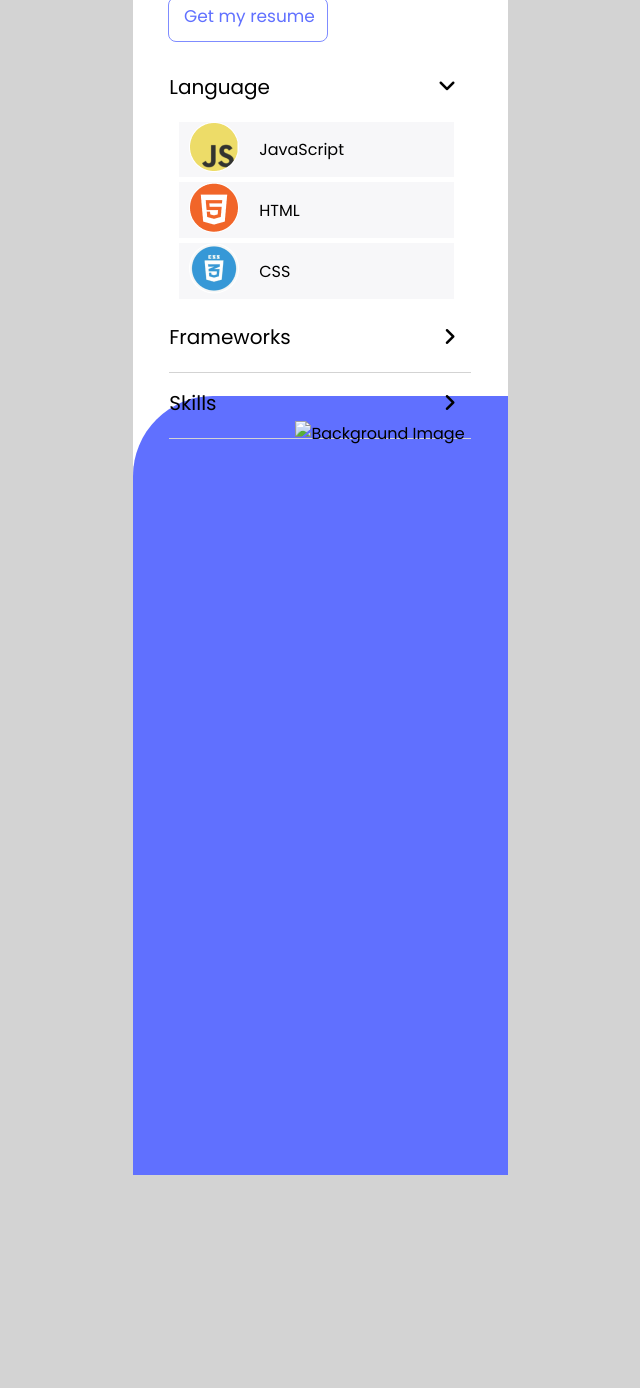
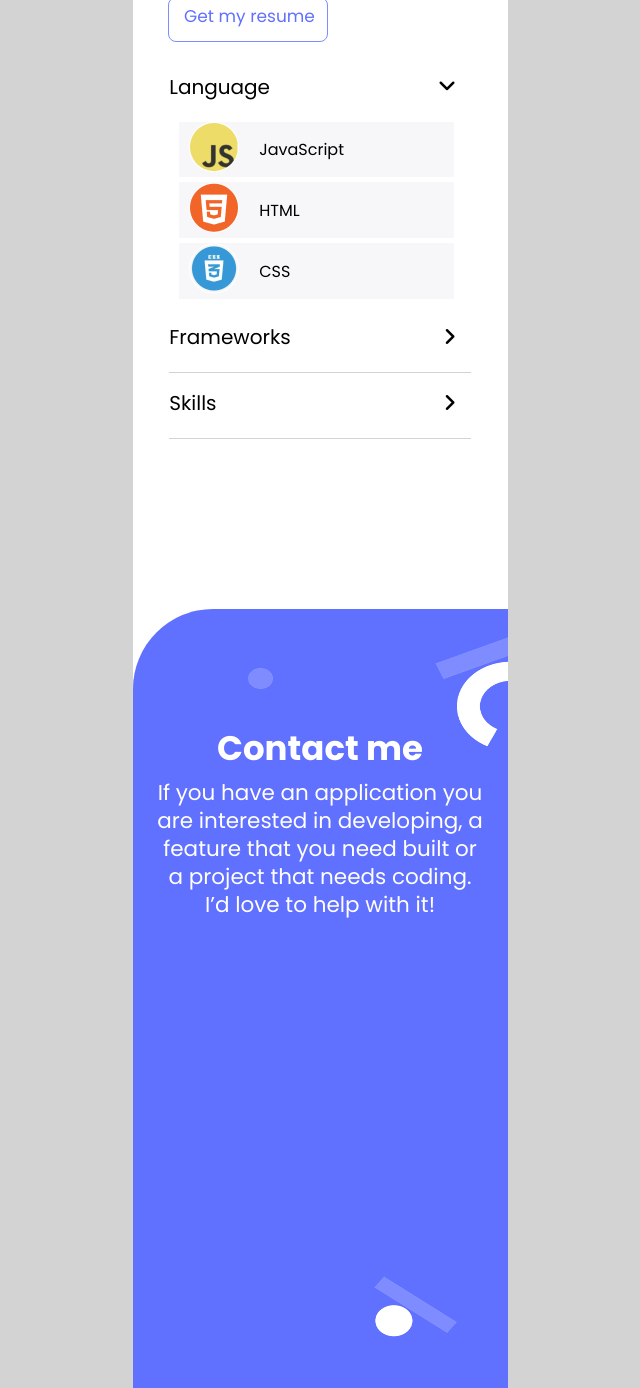
Before and after one commit to mhnazary/Finish_Mobile_version, a website: page index.html in a window 1280 px wide. Shown: the part 3753-5141 px from the top of the page, without its empty margins (320-960 px from the left). Before the commit the page ends 4928 px from the top, so only its background shows below. Drawn offline with Linux system fonts and the light colour scheme.

Commit message:
Added some changes to style.css file.

```diff
--- a/index.html
+++ b/index.html
@@ -365,7 +365,7 @@
 
     <!-- Start contact form part -->
     <div class="contact-form">
-         <img class="formbg" src="images/contact form shapes-mobile@2x.png" alt="Background Image">
+         <img class="formbg" src="contact form shapes-mobile@2x.png" alt="Background Image">
             <div class="form-header">
                 <div class="form-header__title">
                     <h4>Contact me</h4>
--- a/style.css
+++ b/style.css
@@ -343,7 +343,7 @@ section.about div.link a:hover {
 /* Start About Yourself Section  */
 
 section.about {
-  height: 850px;
+  height: 1063px;
   width: 100%;
   padding: 20px;
   background-color: white;
```
Also changed, not shown: contact form shapes-mobile@2x.png (added).
